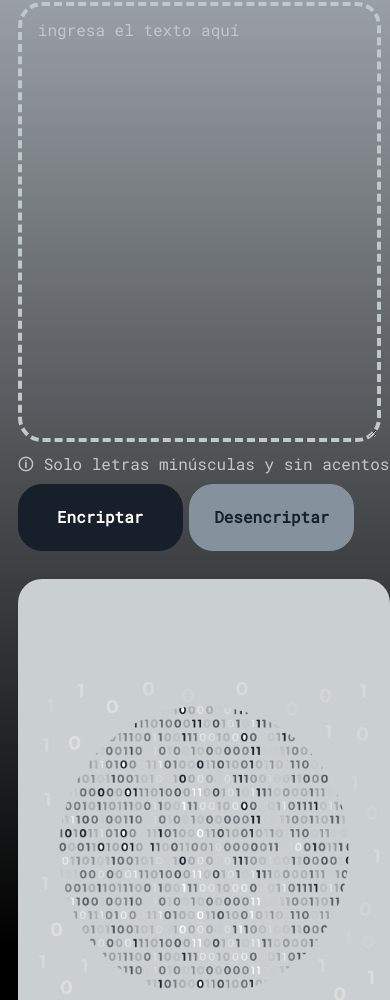
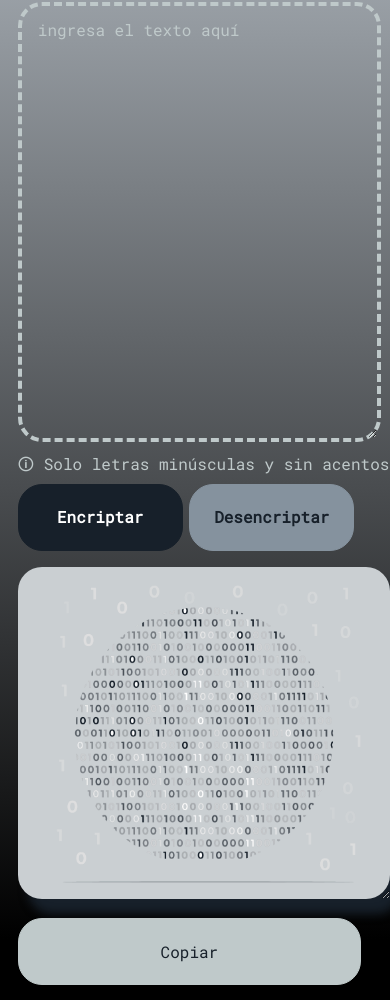
Before and after one commit to Jeremi-Vargas/Challenge-Oracle-ONE, a plain HTML site: page index.html in a window 390 px wide. Shown: the part 114-1114 px from the top of the page. Drawn offline with Linux system fonts and the light colour scheme.

Commit message:
Se corrgió errores en la versión para celulares

```diff
--- a/style.css
+++ b/style.css
@@ -202,7 +202,7 @@ footer{
     .mensaje{
         margin-left: 2%;
         position: relative;
-        height: 10em;
+        height: 60%;
         width: 70%;
     }
     footer{
@@ -277,17 +277,14 @@ footer{
     .mensaje{
         margin-left: 2%;
         position: relative;
-        height: 10em;
-        width: 80%;
+        height: 60%;
+        width: 78%;
+        font-size: 1em;
     }
     footer{
         margin-left: 6%;
         text-align: left;
         font-size:small;
-        margin-top: 10%;
-        padding-top: 30%;
-        margin-bottom: 5%;
-        height: 50%;
     }
 }
 @media screen and (max-width:940px){
```
